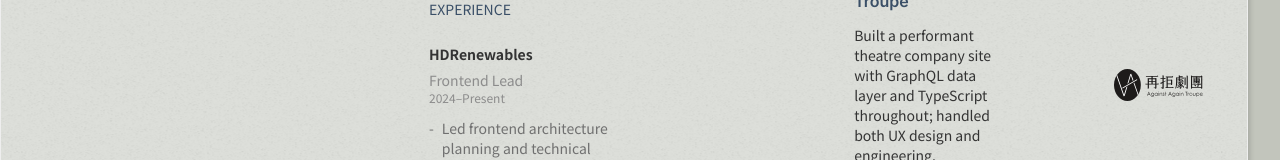
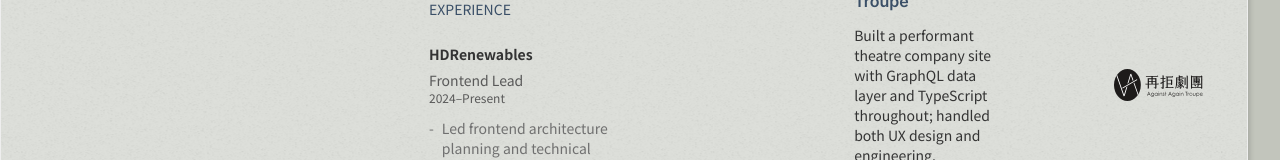
Before and after one commit to Chuliying/chuliying, a Next.js app: page / in a window 1280 px wide. Shown: the part 720-880 px from the top of the page. Built offline with nearby package versions, Linux system fonts and the light colour scheme.

Commit message:
style: faint token darkened to #595959 (20% darker than muted)

```diff
--- a/tailwind.config.ts
+++ b/tailwind.config.ts
@@ -11,7 +11,7 @@ const config: Config = {
         sub: '#d87e57',
         copy: '#333333',
         muted: '#707070',
-        faint: '#8c8c8c',
+        faint: '#595959',
         canvas: '#c2c5bc',
         surface: '#f4f4f4',
       },
```
